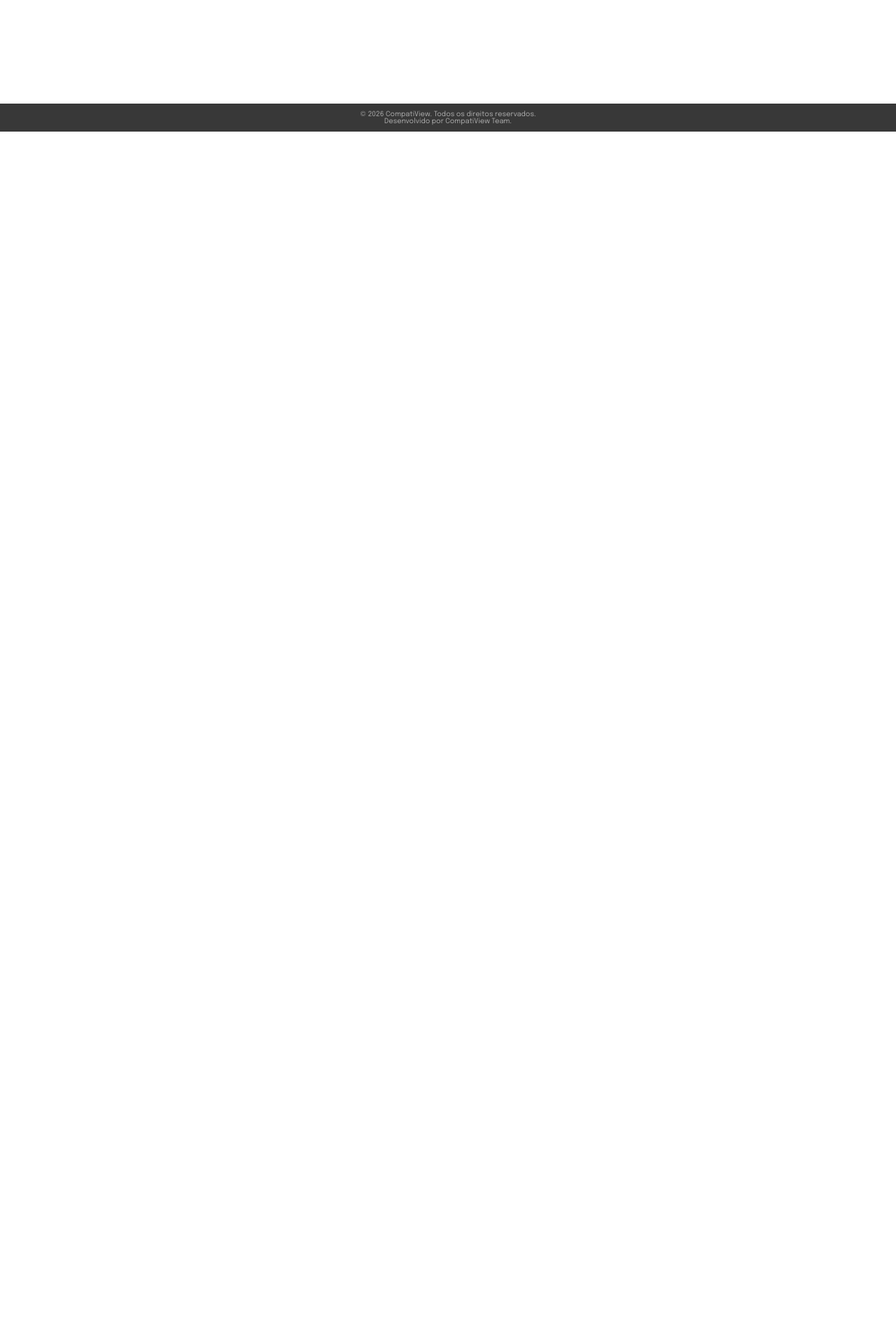
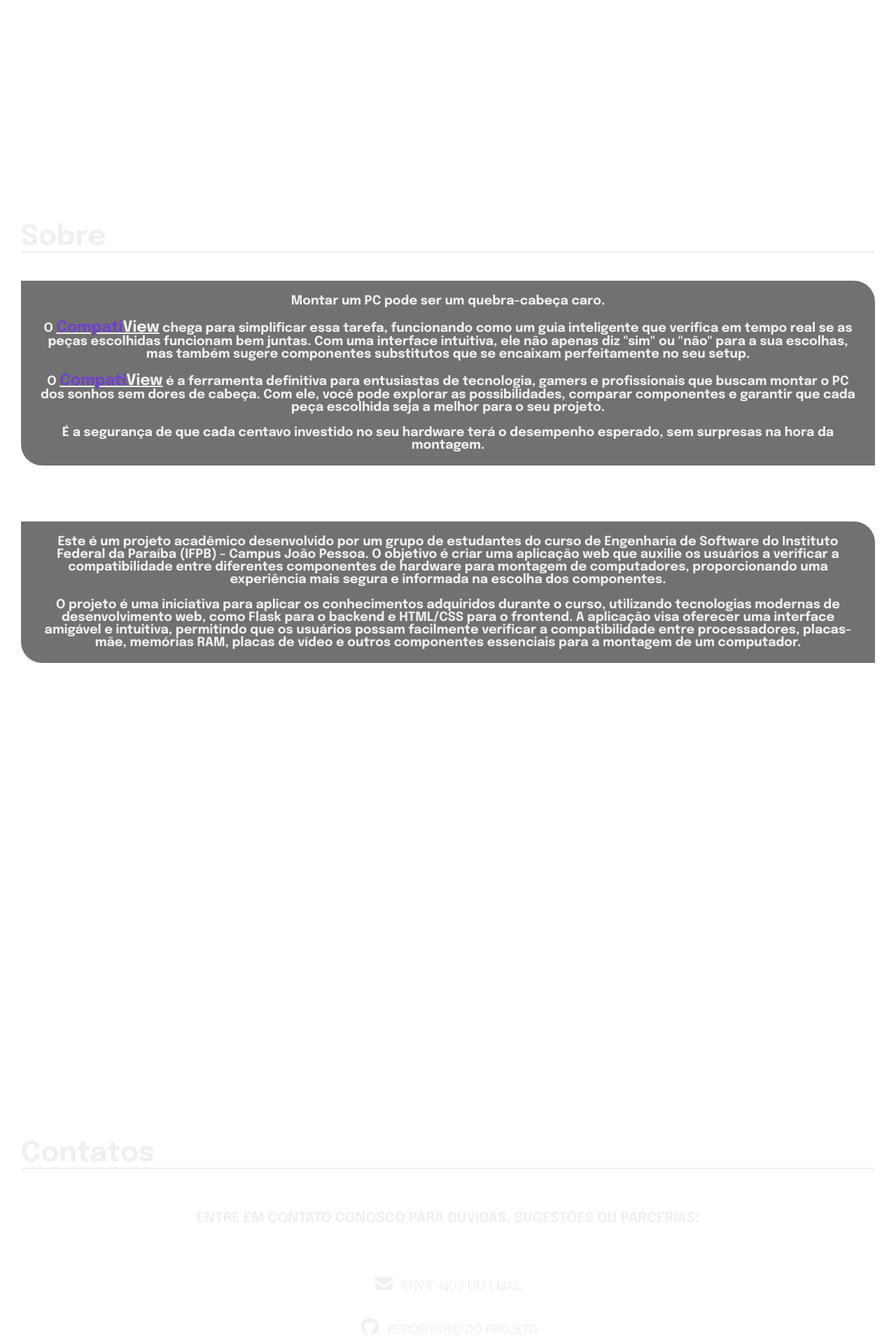
Before and after one commit to Nycolas-Dleon/CompatiView, a Flask app: page / in a window 1280 px wide. Shown: the part 1480-3400 px from the top of the page at 70% size. Before the commit the page ends 1668 px from the top, so only its background shows below. Run offline with Flask 3, Linux system fonts and the light colour scheme; some libraries are stand-ins or nearby versions.

Commit message:
feat: adiciona seções "sobre" e "contatos" à pagina inicial, e seus respectivos redirecionamentos via botão da navbar

```diff
--- a/app/static/css/style.css
+++ b/app/static/css/style.css
@@ -98,6 +98,12 @@ footer{
     background-color: #0a0a0acf;
     backdrop-filter: blur(8px);
     z-index: 0;
+}
+
+#logo-link{
+    z-index: 4;
+    height: fit-content;
+    width: fit-content;
 }
 
 .navbar img{
@@ -353,6 +359,111 @@ footer{
     border: 0.5px solid #f0f0f0;
 }
 
+/* Estilos da Seção Sobre */
+
+#sobre{
+    padding: 1rem;
+    margin-bottom: 50rem;
+}
+
+#sobre h2{
+    font-size: 4rem;
+    text-transform: none;
+    margin-left: 2rem;
+    color: #f0f0f0;
+}
+
+#sobre p{
+    text-transform: none;
+    font-size: 1.8rem;
+    font-weight: bolder;
+    color: #f0f0f0;
+    backdrop-filter: blur(10px);
+    background-color: #0c0c0c95;
+    border-radius: 0 3rem 0 3rem;
+    padding: 2rem;
+    margin: 2rem;
+    justify-content: center;
+    text-align: center;
+    margin-bottom: 8rem;
+    margin-top: 2rem;
+}
+
+#sobre span{
+    text-decoration: solid underline 1.5px #f0f0f0;
+    font-size: 2.2rem;
+    color: #7041cd;
+}
+
+#sobre span #destaque{
+    color: #f0f0f0;
+    font-weight: bold;
+}
+
+#sobre hr{
+    margin-left: 2rem;
+    margin-right: 2rem;
+    margin-bottom: 4rem;
+    border: 0.5px solid #f0f0f0;
+}
+
+/* Estilos da Seção Contatos */
+
+#contatos{
+    padding: 1rem;
+    margin-bottom: 50rem;
+}
+
+#contatos h2{
+    font-size: 4rem;
+    text-transform: none;
+    margin-left: 2rem;
+    color: #f0f0f0;
+}
+
+#contatos p{
+    font-size: 2rem;
+    font-weight: bold;
+    color: #f0f0f0;
+    padding: 2rem;
+    margin: 2rem;
+    justify-content: center;
+    text-align: center;
+    margin-bottom: 5rem;
+    margin-top: 2rem;
+}
+
+#contatos hr{
+    margin-left: 2rem;
+    margin-right: 2rem;
+    margin-bottom: 4rem;
+    border: 0.5px solid #f0f0f0;
+}
+
+#contatos .links-contatos{
+    display: flex;
+    flex-direction: column;
+    align-items: center;
+    justify-content: center;
+    font-size: 1.8rem;
+}
+
+#contatos .links-contatos i{
+    font-size: 2.5rem;
+    margin-right: 1rem;
+}
+
+#contatos a:hover{
+    text-decoration: solid underline 1.5px #7041cd;
+    color: #7041cd;
+    transition: 0.2s ease-in-out;
+}
+
+#contatos a:active{
+    color: #4d2e89;
+    transition: 0.1s ease-in-out;
+}
+
 /* Formatação para Tablet */
 
 @media (min-width: 768px) {
--- a/app/templates/base.html
+++ b/app/templates/base.html
@@ -6,6 +6,7 @@
     <title>{% block title%}CompatiView{% endblock %}</title>
     {% block link_css %}{% endblock %}
     <link rel="shortcut icon" href="{{ url_for('static', filename='imgs/favicon.ico') }}" type="image/x-icon">
+    {% block link_icons %}{% endblock %}
     <link href="https://fonts.googleapis.com/css2?family=Epilogue:ital,wght@0,100..900;1,100..900&display=swap" rel="stylesheet">
 </head>
 <body>
@@ -16,7 +17,7 @@
 
         <nav class="navbar">
             <div class="navbar-overlay"></div>
-            <img src="{{ url_for('static', filename='imgs/Logo.svg') }}" alt="Logo">
+            <a href="/" id="logo-link"><img src="{{ url_for('static', filename='imgs/Logo.svg') }}" alt="Logo"></a>
 
             {% block nav_links %}
             {% endblock %}
--- a/app/templates/index.html
+++ b/app/templates/index.html
@@ -5,6 +5,10 @@ CompatiView
 
 {% block link_css %}
 <link rel="stylesheet" href="{{ url_for('static', filename='css/style.css') }}">
+{% endblock %}
+
+{% block link_icons %}
+<link rel="stylesheet" href="https://cdnjs.cloudflare.com/ajax/libs/font-awesome/7.0.1/css/all.min.css" integrity="sha512-2SwdPD6INVrV/lHTZbO2nodKhrnDdJK9/kg2XD1r9uGqPo1cUbujc+IYdlYdEErWNu69gVcYgdxlmVmzTWnetw==" crossorigin="anonymous" referrerpolicy="no-referrer"/>
 {% endblock %}
 
 {% block nav_links %}
@@ -29,13 +33,13 @@ CompatiView
             <div class="overlay">
             <ul class="nav_links">
                 <li id="mais-button">
-                    <a href="/#view-more">View+</a>
+                    <a href="#view-more">View+</a>
                 </li>
                 <li id="sobre-button">
-                    <a href="#">Sobre</a>
+                    <a href="#sobre">Sobre</a>
                 </li>
                 <li id="contatos-button">
-                    <a href="#">Contatos</a>
+                    <a href="#contatos">Contatos</a>
                 </li>
             </ul>
             </div>
@@ -56,6 +60,7 @@ CompatiView
 </section>
 
 <section id="view-more">
+    <br><br><br><br><br>
     <h2>View<span>+</span></h2>
     <hr>
     <div class="cards-outros">
@@ -72,4 +77,44 @@ CompatiView
         </ul>
     </div>
 </section>
+
+<section id="sobre">
+    <br><br><br><br><br>
+    <h2>Sobre</h2>
+    <hr>
+    <p>
+        Montar um PC pode ser um quebra-cabeça caro.
+        <br><br>
+        O <span>Compati<span id="destaque">View</span></span> chega para simplificar essa tarefa, funcionando como um guia inteligente que verifica em tempo real se as peças escolhidas funcionam bem juntas. Com uma interface intuitiva, ele não apenas diz "sim" ou "não" para a sua escolhas, mas também sugere componentes substitutos que se encaixam perfeitamente no seu setup.
+        <br><br>
+        O <span>Compati<span id="destaque">View</span></span> é a ferramenta definitiva para entusiastas de tecnologia, gamers e profissionais que buscam montar o PC dos sonhos sem dores de cabeça. Com ele, você pode explorar as possibilidades, comparar componentes e garantir que cada peça escolhida seja a melhor para o seu projeto.
+        <br><br>
+        É a segurança de que cada centavo investido no seu hardware terá o desempenho esperado, sem surpresas na hora da montagem.
+    </p>
+    <p>
+        Este é um projeto acadêmico desenvolvido por um grupo de estudantes do curso de Engenharia de Software do Instituto Federal da Paraíba (IFPB) - Campus João Pessoa. O objetivo é criar uma aplicação web que auxilie os usuários a verificar a compatibilidade entre diferentes componentes de hardware para montagem de computadores, proporcionando uma experiência mais segura e informada na escolha dos componentes.
+        <br><br>
+        O projeto é uma iniciativa para aplicar os conhecimentos adquiridos durante o curso, utilizando tecnologias modernas de desenvolvimento web, como Flask para o backend e HTML/CSS para o frontend. A aplicação visa oferecer uma interface amigável e intuitiva, permitindo que os usuários possam facilmente verificar a compatibilidade entre processadores, placas-mãe, memórias RAM, placas de vídeo e outros componentes essenciais para a montagem de um computador.
+    </p>
+</section>
+
+<section id="contatos">
+    <br><br><br><br><br>
+    <h2>Contatos</h2>
+    <hr>
+    <p>Entre em contato conosco para dúvidas, sugestões ou parcerias:</p>
+    <div class="links-contatos">
+        <span>
+            <a href="mailto:compatiview@gmail.com?subject=Contato%20CompatiView" target="_blank" rel="noopener noreferrer">
+                <i class="fa-solid fa-envelope"></i>Envie-nos um email
+            </a>
+        </span>
+        <br><br>
+        <span>
+            <a href="https://github.com/Nycolas-Dleon/CompatiView.git" target="_blank" rel="noopener noreferrer">
+                <i class="fa-brands fa-github"></i>Repositório do Projeto
+            </a>
+        </span>
+    </div>
+</section>
 {% endblock %}
```
